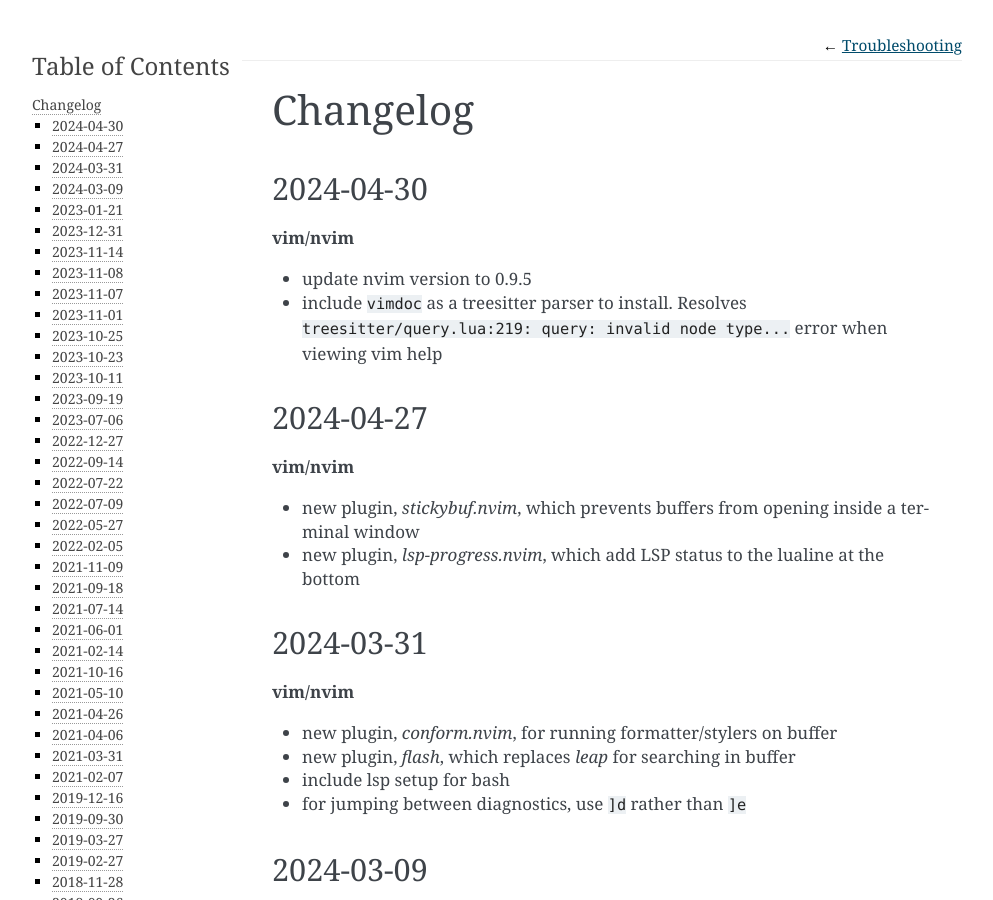
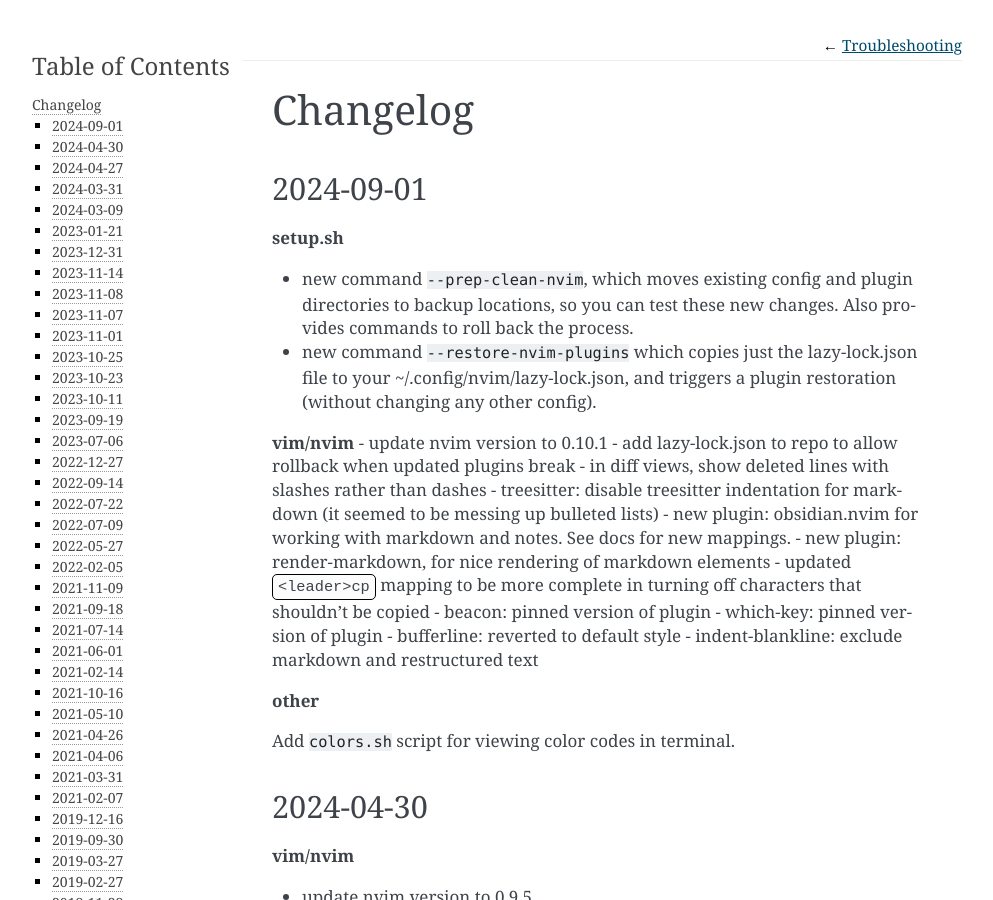
Before and after one commit to daler/dotfiles, a Sphinx documentation site: the page built from docs/changelog.rst, in a window 1280 px wide and 900 px high. Shown: the whole window, without its empty margins (148-1141 px from the left). Built offline with Sphinx 7.4.7, drawn with Linux system fonts in a browser that asks for light colours.

Commit message:
update changelog

```diff
--- a/docs/changelog.rst
+++ b/docs/changelog.rst
@@ -1,5 +1,34 @@
 Changelog
 =========
+
+2024-09-01
+----------
+**setup.sh**
+
+- new command ``--prep-clean-nvim``, which moves existing config and plugin
+  directories to backup locations, so you can test these new changes. Also
+  provides commands to roll back the process.
+- new command ``--restore-nvim-plugins`` which copies just the lazy-lock.json
+  file to your ~/.config/nvim/lazy-lock.json, and triggers a plugin
+  restoration (without changing any other config).
+
+**vim/nvim**
+- update nvim version to 0.10.1
+- add lazy-lock.json to repo to allow rollback when updated plugins break
+- in diff views, show deleted lines with slashes rather than dashes
+- treesitter: disable treesitter indentation for markdown (it seemed to be messing up bulleted lists)
+- new plugin: obsidian.nvim for working with markdown and notes. See docs for new mappings.
+- new plugin: render-markdown, for nice rendering of markdown elements
+- updated :kbd:`<leader>cp` mapping to be more complete in turning off characters that shouldn't be copied
+- beacon: pinned version of plugin
+- which-key: pinned version of plugin
+- bufferline: reverted to default style
+- indent-blankline: exclude markdown and restructured text
+
+**other**
+
+Add ``colors.sh`` script for viewing color codes in terminal.
+
 
 2024-04-30
 ----------
```
